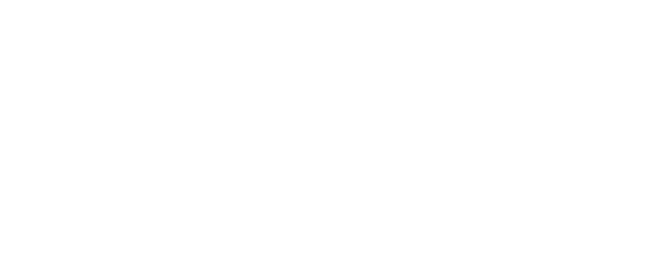
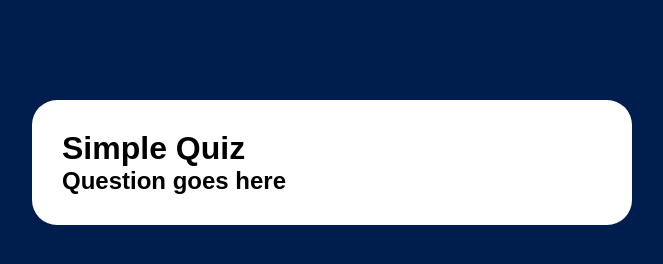
Before and after one commit to sairohitp/quiz-app, a plain HTML site: page index.html in a window 1280 px wide. Shown: the whole page, without its empty margins (308-971 px from the left). Drawn offline with nearby package versions, Linux system fonts and the light colour scheme.

Commit message:
versioning

```diff
--- a/index.css
+++ b/index.css
@@ -0,0 +1,19 @@
+* {
+    margin: 0;
+    padding: 0;
+    font-family: 'Poppins', sans-serif;
+    box-sizing: border-box;
+}
+
+body {
+    background: #001e4d;
+}
+
+.app {
+    background: #fff;
+    width: 90%;
+    max-width: 600px;
+    margin: 100px auto 0;
+    border-radius: 25px;
+    padding: 30px;
+}
--- a/index.html
+++ b/index.html
@@ -24,6 +24,12 @@
 
 <body>
 
+    <div class="app">
+        <h1>Simple Quiz</h1>
+        <div class="quiz">
+            <h2 class="question">Question goes here</h2>
+        </div>
+    </div>
 
 
     <script src="index.js"></script>
```
